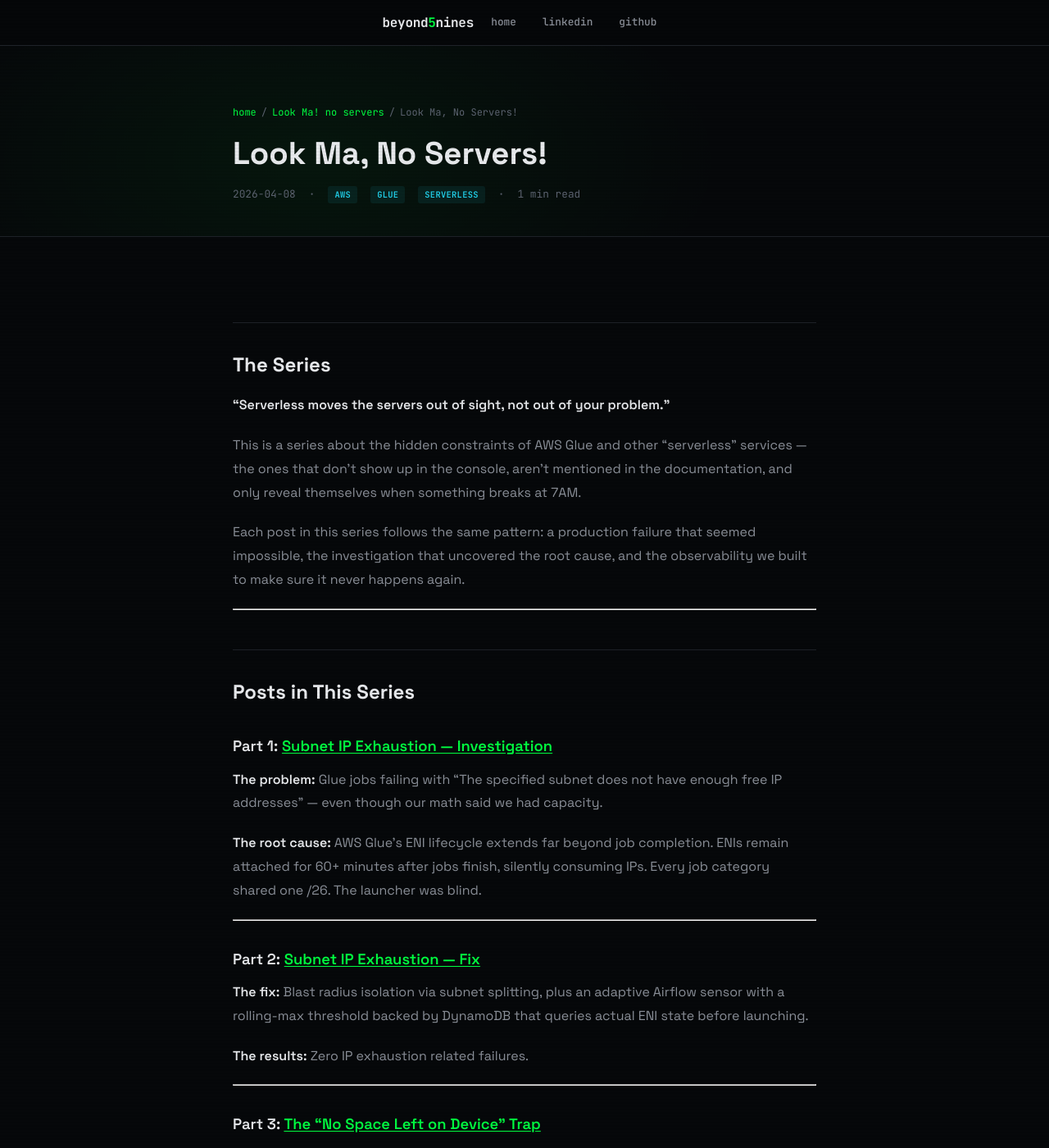
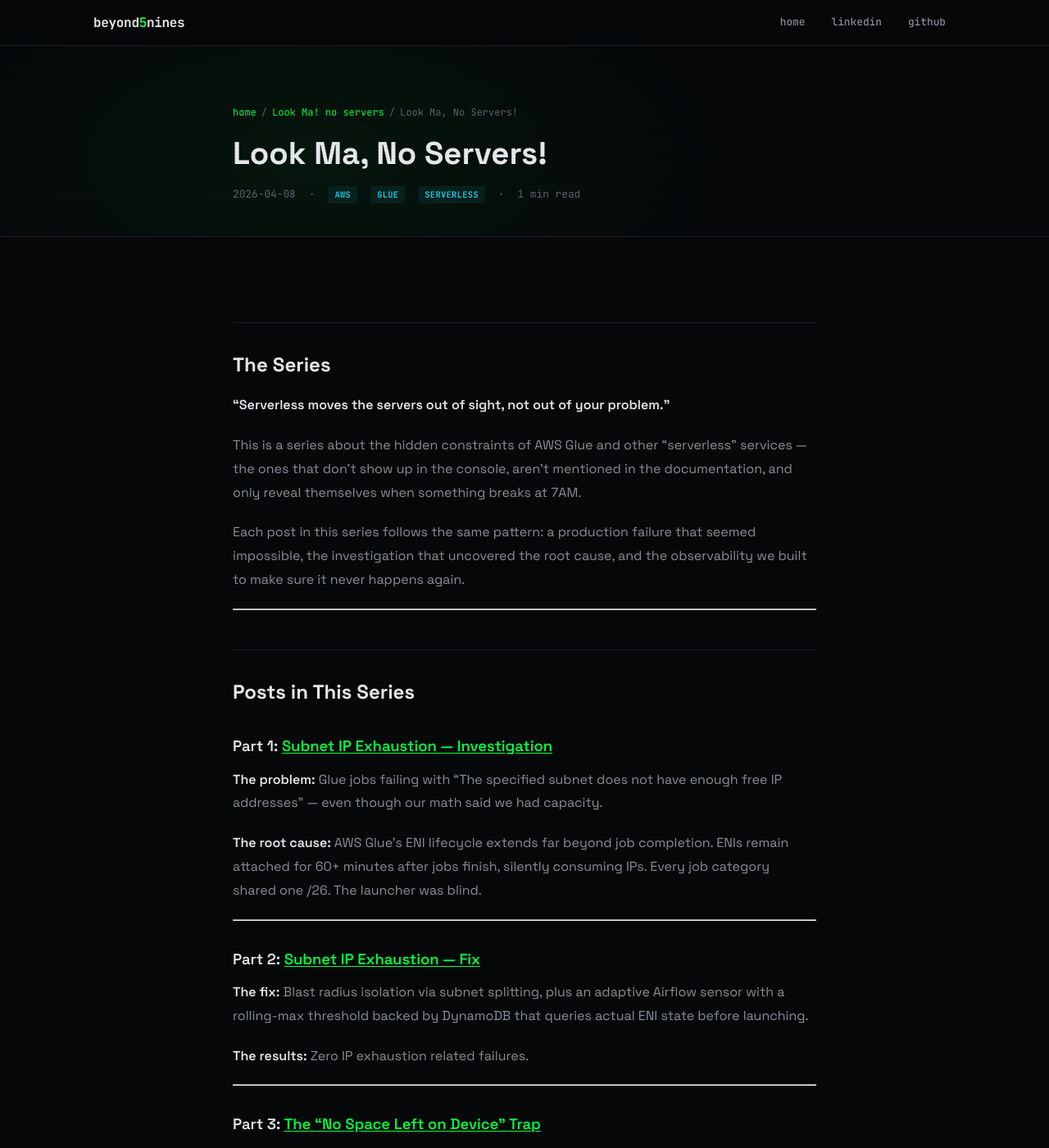
Before and after one commit to beyond5nines/beyond5nines.github.io, a Jekyll site: the page built from _articles/look-ma-no-servers.md, in a window 1280 px wide and 1400 px high. Shown: the whole window at 82% size. Built offline with Jekyll 4.4.1, drawn with Linux system fonts in a browser that asks for light colours.

Commit message:
Fix navbar width and show series with no published episodes

```diff
--- a/_layouts/home.html
+++ b/_layouts/home.html
@@ -43,7 +43,9 @@ layout: default
     {% assign sorted_articles = site.articles | sort: "date" | reverse %}
     {% assign series_indices = sorted_articles | where: "pinned", true %}
     {% assign episode_posts = sorted_articles | where_exp: "post", "post.pinned != true" %}
-    {% assign series_names = episode_posts | map: "series" | uniq | where_exp: "s", "s != ''" %}
+    {% assign episode_series = episode_posts | map: "series" | where_exp: "s", "s != ''" %}
+    {% assign index_series = series_indices | map: "series" | where_exp: "s", "s != ''" %}
+    {% assign series_names = episode_series | concat: index_series | uniq %}
 
     {% for series_name in series_names %}
       {% assign series_index = series_indices | where: "series", series_name | first %}
--- a/assets/css/style.css
+++ b/assets/css/style.css
@@ -103,6 +103,7 @@ img {
   display: flex;
   justify-content: space-between;
   align-items: center;
+  width: 100%;
 }
 
 .logo {
```
